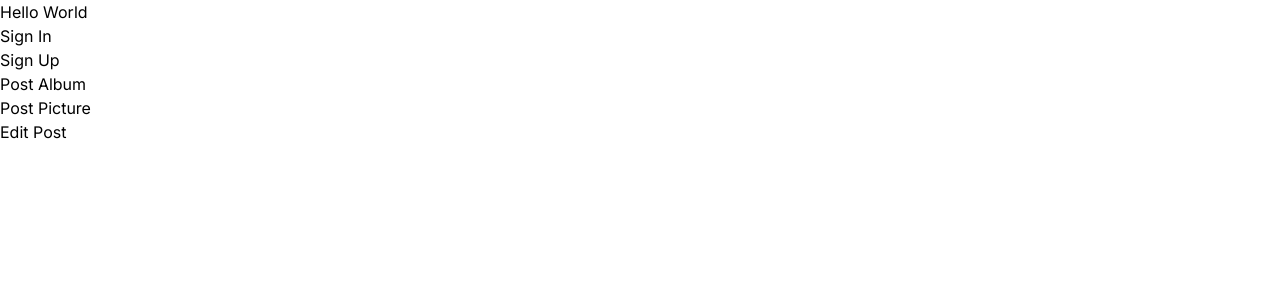
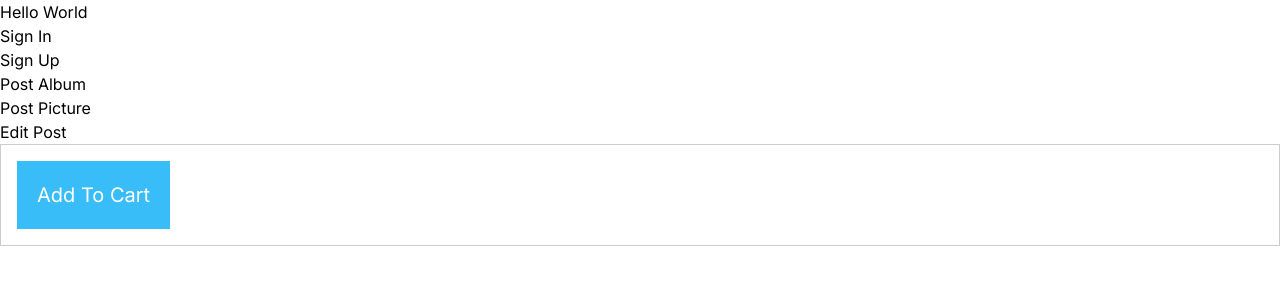
Before and after one commit to pinjster/CB_Comic_Project, a Next.js app: page / in a window 1280 px wide. Shown: the top 300 px of the page. Built offline with nearby package versions, Linux system fonts and the light colour scheme.

Commit message:
added css modules and components folder

```diff
--- a/app/components/ProductCard.tsx
+++ /dev/null
@@ -1,11 +0,0 @@
-'use client'
-
-import React from 'react'
-
-export default function ProductCard() {
-  return (
-    <div>
-        <button onClick={() => console.log('Click')} >Add To Cart</button>
-    </div>
-  )
-}
--- /dev/null
+++ b/app/components/ProductCard/ProductCard.module.css
@@ -0,0 +1,5 @@
+.card {
+    padding: 1rem;
+    border: 1px solid #ccc;
+    color: green;
+}
--- /dev/null
+++ b/app/components/ProductCard/ProductCard.tsx
@@ -0,0 +1,17 @@
+'use client'
+
+import style from "./ProductCard.module.css"
+import React from 'react'
+
+export default function ProductCard() {
+  return (
+    <div className={style.card}>
+        <button className="
+        p-5
+      bg-sky-400
+      text-white text-xl
+      hover:bg-sky-600
+      " onClick={() => console.log('Click')} >Add To Cart</button>
+    </div>
+  )
+}
--- a/app/page.tsx
+++ b/app/page.tsx
@@ -1,5 +1,6 @@
 import Image from 'next/image'
 import Link from 'next/link'
+import ProductCard from './components/ProductCard/ProductCard'
 
 export default function Home() {
   return (
@@ -10,6 +11,7 @@ export default function Home() {
     <Link href="./post/album">Post Album</Link><br />
     <Link href="./post/picture">Post Picture</Link><br />
     <Link href="./edit">Edit Post</Link><br />
+    <ProductCard></ProductCard>
    </div>
   )
 }
```
